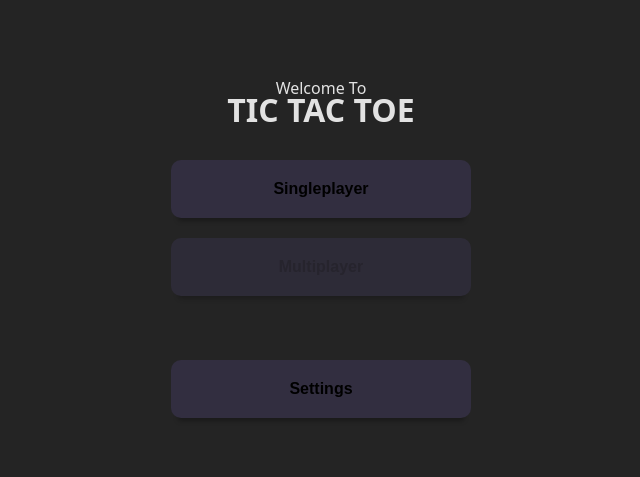
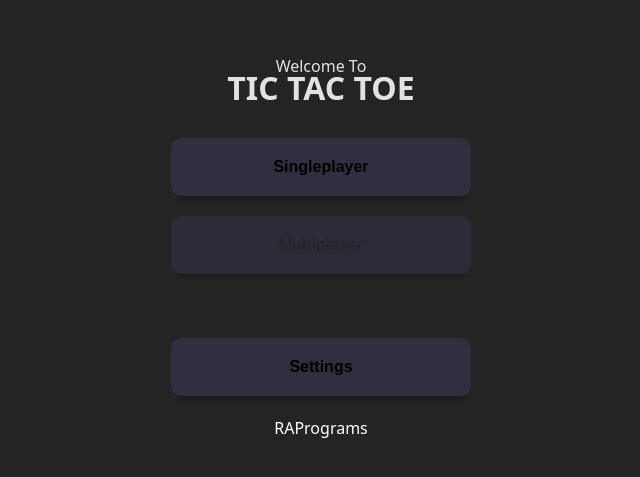
Before and after one commit to RAPrograms/Tic-Tac-Toe-Web-Client, a Svelte app: page / in a window 1280 px wide. Shown: the part 173-650 px from the top of the page, without its empty margins (319-959 px from the left). Built offline with nearby package versions, Linux system fonts and the light colour scheme.

Commit message:
Added github link and credits

```diff
--- a/src/screens/MainMenu.svelte
+++ b/src/screens/MainMenu.svelte
@@ -16,6 +16,7 @@
         <Button onclick={() => {}} enabled={false}>Multiplayer</Button>
         <br>
         <Button onclick={() => {screen.set("settings")}} enabled={true}>Settings</Button>
+        <a class="credit" href="https://github.com/RAPrograms/Tic-Tac-Toe-Web-Client" target="_blank" rel="noopener noreferrer">RAPrograms</a>
     </main>
 </div>
 
@@ -41,5 +42,11 @@
         display: flex;
         width: 300px;
         gap: 20px;
+
+        & > .credit{
+            text-align: center;
+            text-decoration: none;
+            color: white;
+        }
     }
 </style>
```
